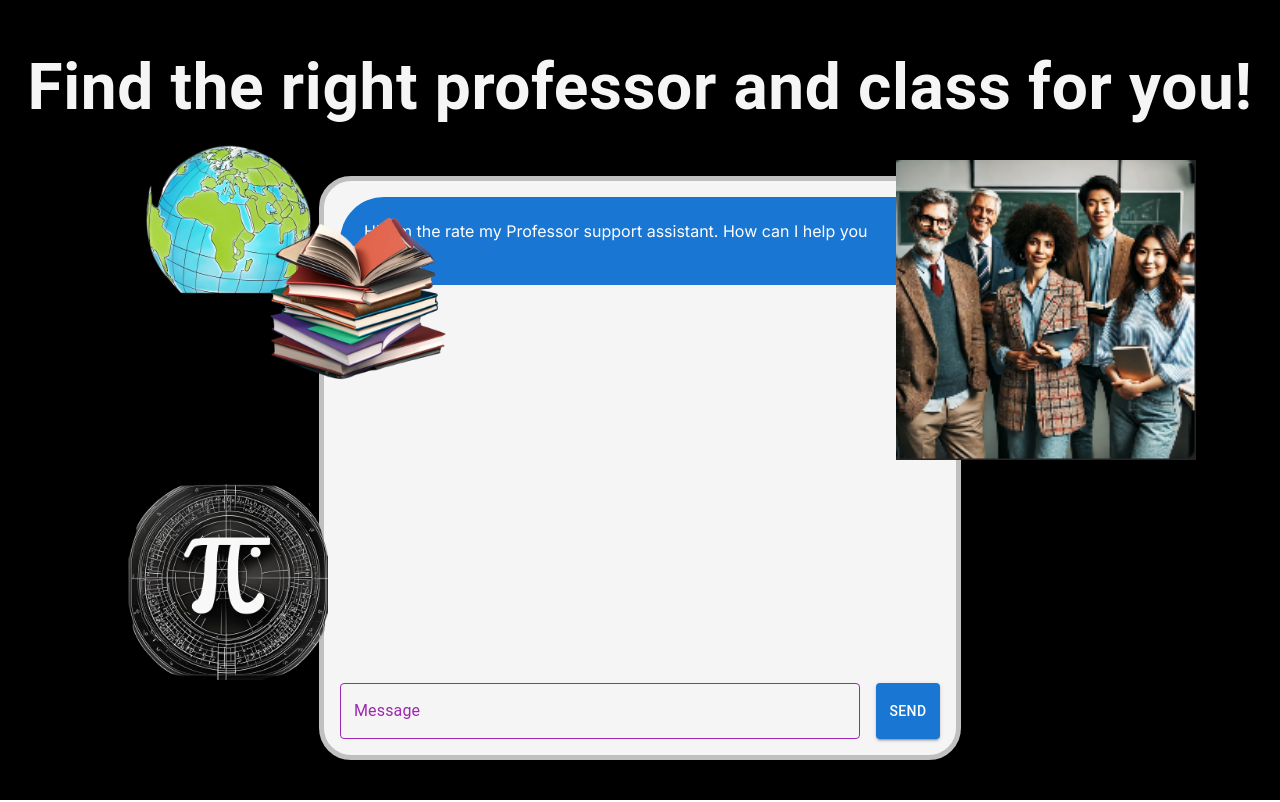
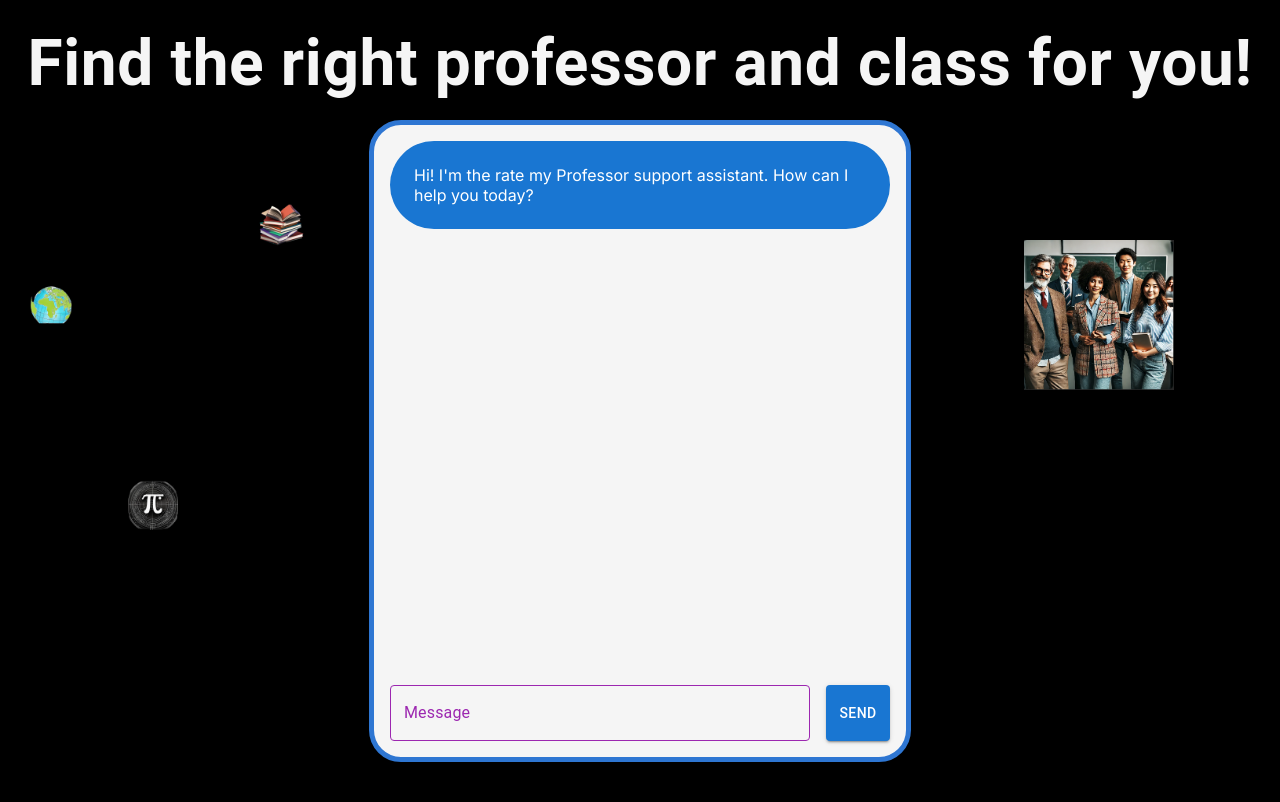
Before and after one commit to Paul-Clue/my-rate-prof, a Next.js app: page / in a window 1280 px wide. Built offline with nearby package versions, Linux system fonts and the light colour scheme.

Commit message:
Fix image size and responsiveness

```diff
--- a/app/page.js
+++ b/app/page.js
@@ -53,8 +53,10 @@ export default function Home() {
     <>
       <Box
         width='100vw'
-        height='100vh'
+        // height='100%'
+        sx= {{minHeight: '100vh',}}
         display='flex'
+
         flexDirection='column'
         justifyContent='center'
         alignItems='center'
@@ -62,7 +64,9 @@ export default function Home() {
       >
         <Box
           sx={{
-            my: 5,
+            mt: 2,
+            mb: 1,
+            display: {xs: 'none', md: 'block'}
           }}
         >
           <Typography
@@ -77,30 +81,59 @@ export default function Home() {
         </Box>
         <Box
           sx={{
+            mt: 2,
+            mb: 1,
+            display: {xs: 'block', md: 'none'}
+          }}
+        >
+          <Typography
+            sx={{
+              color: 'whitesmoke',
+              fontSize: '2em',
+              fontWeight: 'bold',
+              textAlign: 'center'
+            }}
+          >
+            Find the right professor and class for you!
+          </Typography>
+        </Box>
+        <Box>
+          <Box
+            sx={{
               position: 'absolute',
               left: '10%',
               top: '60%',
+              width: 50,
+              height: 50,
+              display: {xs: 'none', md: 'block'}
             }}
           >
             <Image
               src='/pi.png'
-            alt='A group of multiracial college professors'
-            width={200}
-            height={200}
+              alt='The mathematical PI symbol'
+              // width={50}
+              // height={50}
+              layout='fill'
+              objectFit='cover'
             />
           </Box>
           <Box
             sx={{
               position: 'absolute',
-            left: '10%',
-            top: '15%',
+              left: '2%',
+              top: '35%',
+              width: 50,
+              height: 50,
+              display: {xs: 'none', md: 'block'}
             }}
           >
             <Image
               src='/globe.png'
-            alt='A group of multiracial college professors'
-            width={200}
-            height={200}
+              alt='The globe'
+              // width={50}
+              // height={50}
+              layout='fill'
+              objectFit='cover'
             />
           </Box>
           <Box
@@ -108,34 +141,43 @@ export default function Home() {
               position: 'absolute',
               left: '20%',
               top: '25%',
+              width: 50,
+              height: 50,
+              display: {xs: 'none', md: 'block'}
             }}
           >
             <Image
               src='/books.png'
-            alt='A group of multiracial college professors'
-            width={200}
-            height={200}
+              alt='A stack of colorful books'
+              // width={50}
+              // height={50}
+              layout='fill'
+              objectFit='cover'
             />
           </Box>
           <Box
             sx={{
               position: 'absolute',
-            left: '70%',
-            top: '20%',
+              left: '80%',
+              top: '30%',
+              width: 150,
+              height: 150,
+              display: {xs: 'none', md: 'block'}
             }}
           >
             <Image
               src='/professors.png'
               alt='A group of multiracial college professors'
-            width={300}
-            height={300}
+              width={150}
+              height={150}
             />
+          </Box>
         </Box>
         <Stack
           direction={'column'}
-          width='600px'
-          height='700px'
-          border='5px solid silver'
+          width='500px'
+          height='600px'
+          border='5px solid rgb(46, 118, 210)'
           p={2}
           spacing={3}
           borderRadius={8}
@@ -198,7 +240,7 @@ export default function Home() {
                   },
                 },
                 '& .MuiInputBase-input': {
-                  color: 'whitesmoke',
+                  color: 'black',
                 },
               }}
               onChange={(e) => setMessage(e.target.value)}
```
Also changed, not shown: 2 other files (tests, documents, lock files or other folders). Lines whose indentation alone changed are shown as unchanged.
